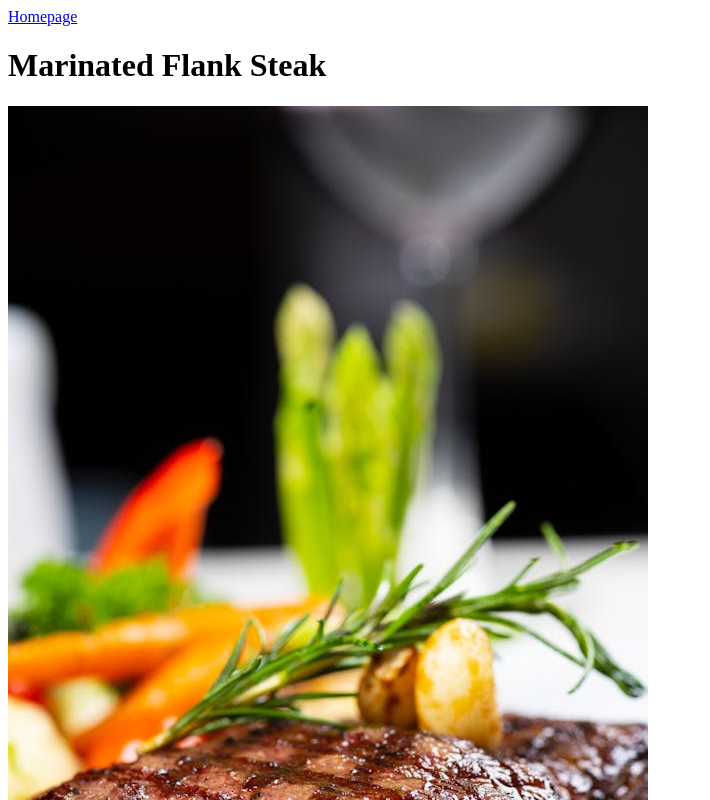
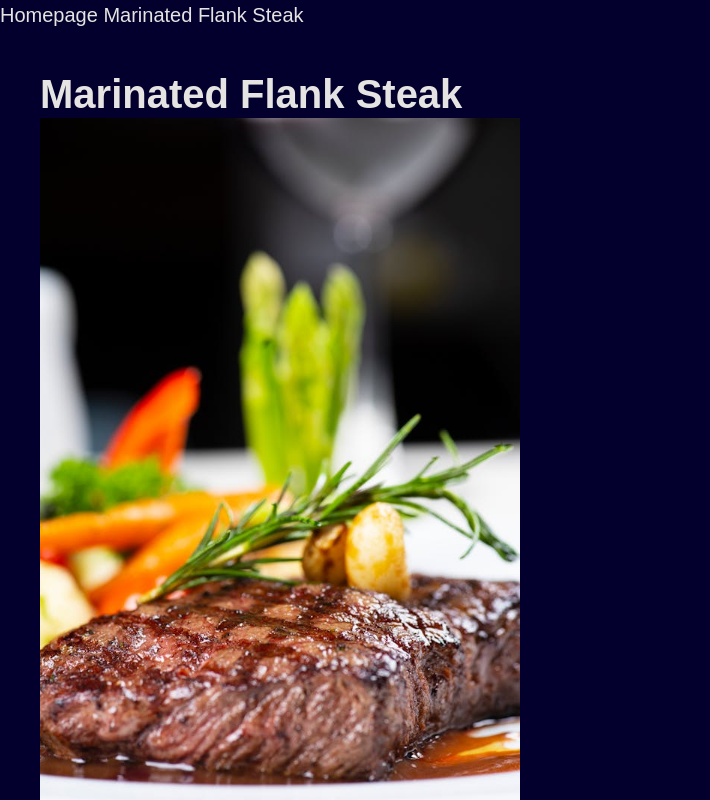
Before and after one commit to damionbetters/odin-recipes, a plain HTML site: page recipes/steak.html in a window 1280 px wide. Shown: the top 800 px of the page, without its empty margins (0-710 px from the left). Drawn offline with Linux system fonts and the light colour scheme; a web font is replaced by a local one.

Commit message:
Added css file and some standard starter styles

```diff
--- a/recipes/steak.html
+++ b/recipes/steak.html
@@ -4,11 +4,21 @@
     <meta charset="UTF-8" />
     <meta name="viewport" content="width=device-width, initial-scale=1.0" />
     <title>Marinated Flank Steak</title>
+    <link rel="stylesheet" href="../styles.css" />
+    <link
+      href="https://fonts.googleapis.com/css2?family=Anta&display=swap"
+      rel="stylesheet"
+    />
   </head>
   <body>
+    <nav>
       <a href="../index.html">Homepage</a>
+      <a href="#">Marinated Flank Steak</a>
+    </nav>
+    <main>
       <h1>Marinated Flank Steak</h1>
       <img
+        class="steak-showcase"
         src="../images/steak.jpg"
         alt="Close-up of a juicy grilled steak with colorful vegetables on a plate, perfect for a gourmet meal"
         width="640"
@@ -19,8 +29,8 @@
         A great flank steak marinade like this one is important if you want a
         tender, juicy, flavorful steak. Make sure you marinate your flank steak
         for at least 2 hours for best results or longer if you have time. This
-      wonderful quick and easy recipe also works great when the steak is sliced
-      and used for fajitas.
+        wonderful quick and easy recipe also works great when the steak is
+        sliced and used for fajitas.
       </p>
       <h3>Ingredients</h3>
       <h4>Marinade</h4>
@@ -46,9 +56,9 @@
           combined. Place steak in a 9x13-inch glass baking dish
         </li>
         <li>
-        Pour marinade over flank steak in the baking dish; turn several times to
-        coat thoroughly with marinade. Cover, and refrigerate for 2 to 6 hours,
-        or up to 12 hours if you have time
+          Pour marinade over flank steak in the baking dish; turn several times
+          to coat thoroughly with marinade. Cover, and refrigerate for 2 to 6
+          hours, or up to 12 hours if you have time
         </li>
         <li>
           When ready to cook, preheat an outdoor grill for medium-high heat and
@@ -67,5 +77,6 @@
           serving
         </li>
       </ol>
+    </main>
   </body>
 </html>
--- /dev/null
+++ b/styles.css
@@ -0,0 +1,94 @@
+/* ===== CSS RESET ===== */
+
+*,
+*::before,
+*::after {
+  box-sizing: border-box;
+  margin: 0;
+  padding: 0;
+}
+
+/* ===== GLOBALS ===== */
+
+html {
+  font-size: 62.5%;
+  scroll-behavior: smooth;
+}
+
+body {
+  font-family: "Anta", sans-serif;
+  font-weight: 400;
+  font-style: normal;
+  font-size: 2rem;
+  line-height: 1.5;
+  color: #e5e4e2;
+  background-color: #03002e;
+  min-height: 100vh;
+}
+
+main {
+  padding: 4rem;
+}
+
+/* ===== MEDIA ===== */
+
+img,
+picture,
+video,
+canvas,
+svg {
+  display: block;
+  max-width: 100%;
+}
+
+.steak-showcase {
+  height: auto;
+  width: 480px;
+}
+
+/* ===== FORMS ===== */
+
+input,
+button,
+textarea,
+select {
+  font: inherit;
+}
+
+button {
+  cursor: pointer;
+  border: none;
+  background: none;
+}
+
+/* ===== LINKS ===== */
+
+a {
+  text-decoration: none;
+  color: inherit;
+}
+
+/* ===== LISTS ===== */
+
+ul,
+ol {
+  list-style: none;
+}
+
+/* ===== HEADINGS ===== */
+
+h1,
+h2,
+h3,
+h4,
+h5,
+h6 {
+  line-height: 1.2;
+}
+
+/* ===== LAYOUT HELPERS ===== */
+
+.container {
+  width: min(120rem, 90%);
+  margin-inline: auto;
+}
```
Also changed, not shown: index.html (+12 -2 lines). Lines whose indentation alone changed are shown as unchanged.
